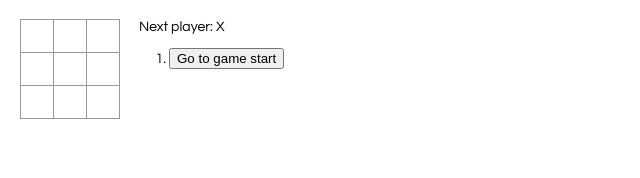
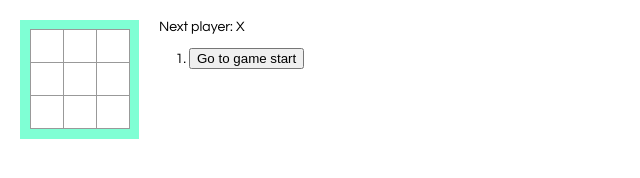
Before and after one commit to rayedbw/tic-tac-toe, a React app: page / in a window 1280 px wide. Shown: the whole page, without its empty margins (0-640 px from the left). Built offline with nearby package versions, Linux system fonts and the light colour scheme.

Commit message:
refactor: Reimplement board creation with for loops

```diff
--- a/src/index.css
+++ b/src/index.css
@@ -3,8 +3,14 @@ body {
   margin: 20px;
 }
 
-  ol, ul {
+ol,
+ul {
   padding-left: 30px;
+}
+
+.board {
+  background-color: aquamarine;
+  padding: 10px;
 }
 
 .board-row:after {
--- a/src/index.js
+++ b/src/index.js
@@ -8,31 +8,24 @@ const Square = props => (
   </button>
 );
 
-const Board = props => {
-  const renderSquare = i => {
-    return <Square value={props.squares[i]} onClick={() => props.onClick(i)} />;
-  };
-
-  return (
-    <div>
-      <div className="board-row">
-        {renderSquare(0)}
-        {renderSquare(1)}
-        {renderSquare(2)}
+const Board = props => (
+  <div className="board">
+    {[...Array(3)].map((_, rowIndex) => (
+      <div key={rowIndex} className="board-row">
+        {[...Array(3)].map((_, colIndex) => {
+          let value = 3 * rowIndex + colIndex;
+          return (
+            <Square
+              key={colIndex}
+              value={props.squares[value]}
+              onClick={() => props.onClick(value)}
+            />
+          );
+        })}
       </div>
-      <div className="board-row">
-        {renderSquare(3)}
-        {renderSquare(4)}
-        {renderSquare(5)}
-      </div>
-      <div className="board-row">
-        {renderSquare(6)}
-        {renderSquare(7)}
-        {renderSquare(8)}
-      </div>
-    </div>
-  );
-};
+    ))}
+  </div>
+);
 
 class Game extends React.Component {
   constructor(props) {
```
Lines whose indentation alone changed are shown as unchanged.
